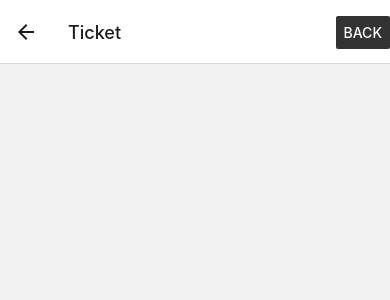
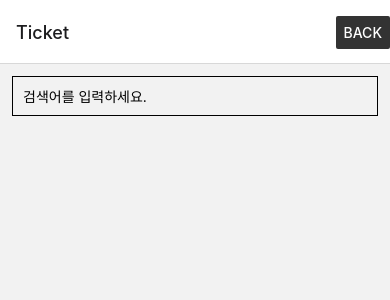
Before and after one commit to MISEONGKIM/reactnativeprec, a React Native app: screen /Ticket in a window 390 px wide. Shown: the top 300 px of the page. Built offline with nearby package versions, Linux system fonts and the light colour scheme.

Commit message:
fix : nested 네비게이션에 param없는데 typecheck 있는거 제거

```diff
--- a/src/navigation/screens/root_screens/index.tsx
+++ b/src/navigation/screens/root_screens/index.tsx
@@ -16,6 +16,20 @@ const Navigator = createNativeStackNavigator<RootStackParamList>();
 const navigationRef = createNavigationContainerRef<RootStackParamList>();
 export const RootScreen = () => {
   const screens: RootStackScreenType[] = [
+    {
+      name: 'Ticket',
+      Component: TicketScreen, //내일하자
+      options: {
+        headerRight: () => (
+          <Button
+            //onPress={() => navigationRef.goBack()}
+            onPress={() => navigationRef.navigate('Bottom')}
+            title="Back"
+            color="#333"
+          />
+        ),
+      },
+    },
     {
       name: 'Bottom',
       Component: BottomScreen,
@@ -38,19 +52,7 @@ export const RootScreen = () => {
         ],
       },
     },
-    {
-      name: 'Ticket',
-      Component: TicketScreen, //내일하자
-      options: {
-        headerRight: () => (
-          <Button
-            onPress={() => navigationRef.goBack()}
-            title="Back"
-            color="#333"
-          />
-        ),
-      },
-    },
+
     {
       name: 'Alram',
       Component: AlramScreen,
--- a/src/navigation/screens/top_screens/ticket_screen.tsx
+++ b/src/navigation/screens/top_screens/ticket_screen.tsx
@@ -1,11 +1,13 @@
 import {View, Text} from 'react-native';
 import React from 'react';
 import {RootStackScreenProps} from '@navigation/type';
+import {SearchInput} from '@ui/inputs';
 
 export const TicketScreen = ({route}: RootStackScreenProps<'Ticket'>) => {
   return (
     <View>
       <Text>{route.params?.id ?? ''}</Text>
+      <SearchInput />
     </View>
   );
 };
--- a/src/navigation/type.ts
+++ b/src/navigation/type.ts
@@ -24,8 +24,8 @@ type ScreenType<T, T2> = {
 };
 
 export type RootStackParamList = {
-  Bottom: NavigatorScreenParams<BottomTabParamList>;
   Ticket: {id: string};
+  Bottom: undefined;
   Alram: undefined;
   InterviewList: {title: string};
 };
@@ -40,7 +40,7 @@ export type RootStackScreenProps<T extends keyof RootStackParamList> =
 
 export type BottomTabParamList = {
   ApplyStatus: undefined;
-  Main: NavigatorScreenParams<TopTabParamList>;
+  Main: undefined;
   MyPage: undefined;
 };
 
```
